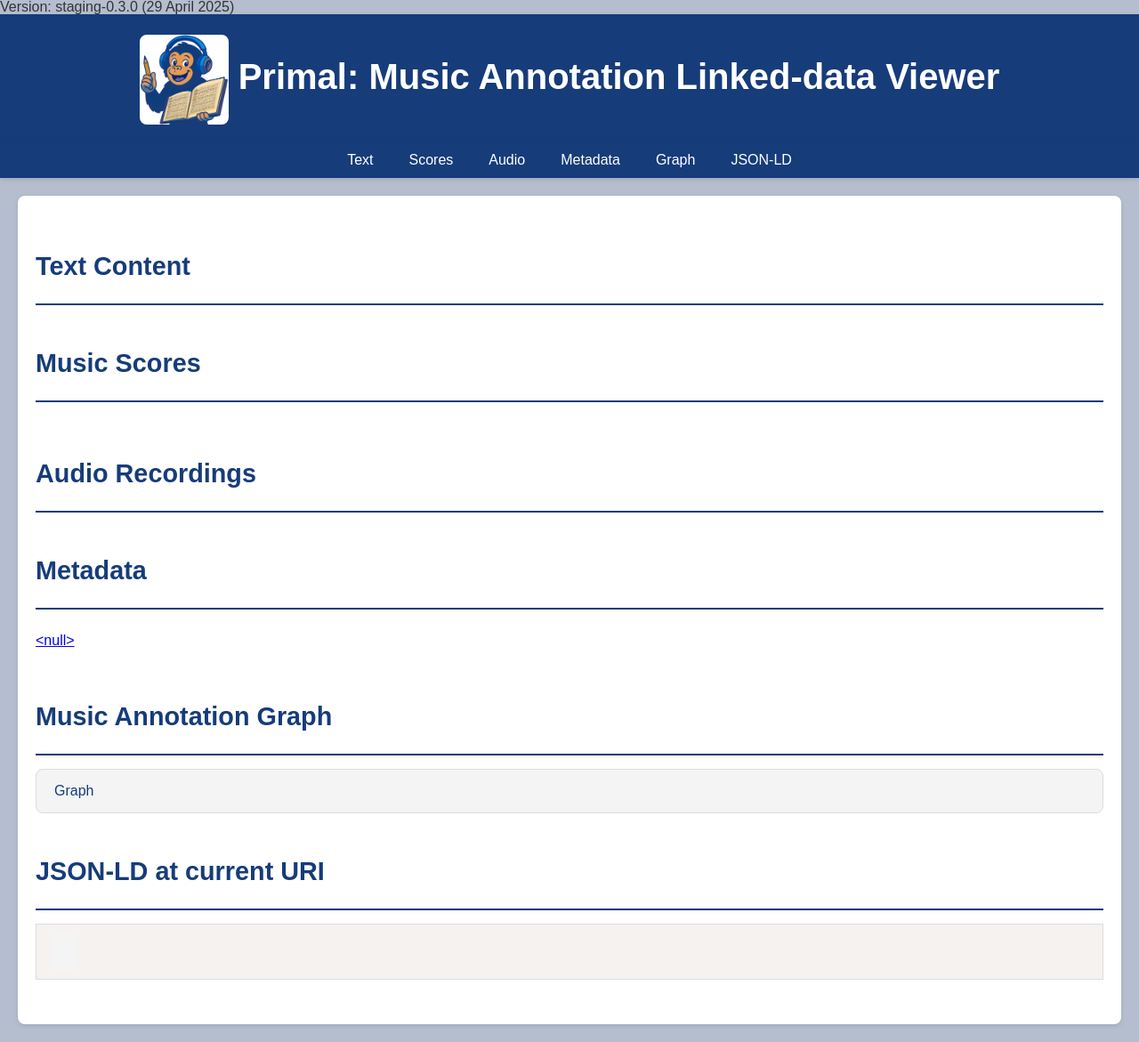
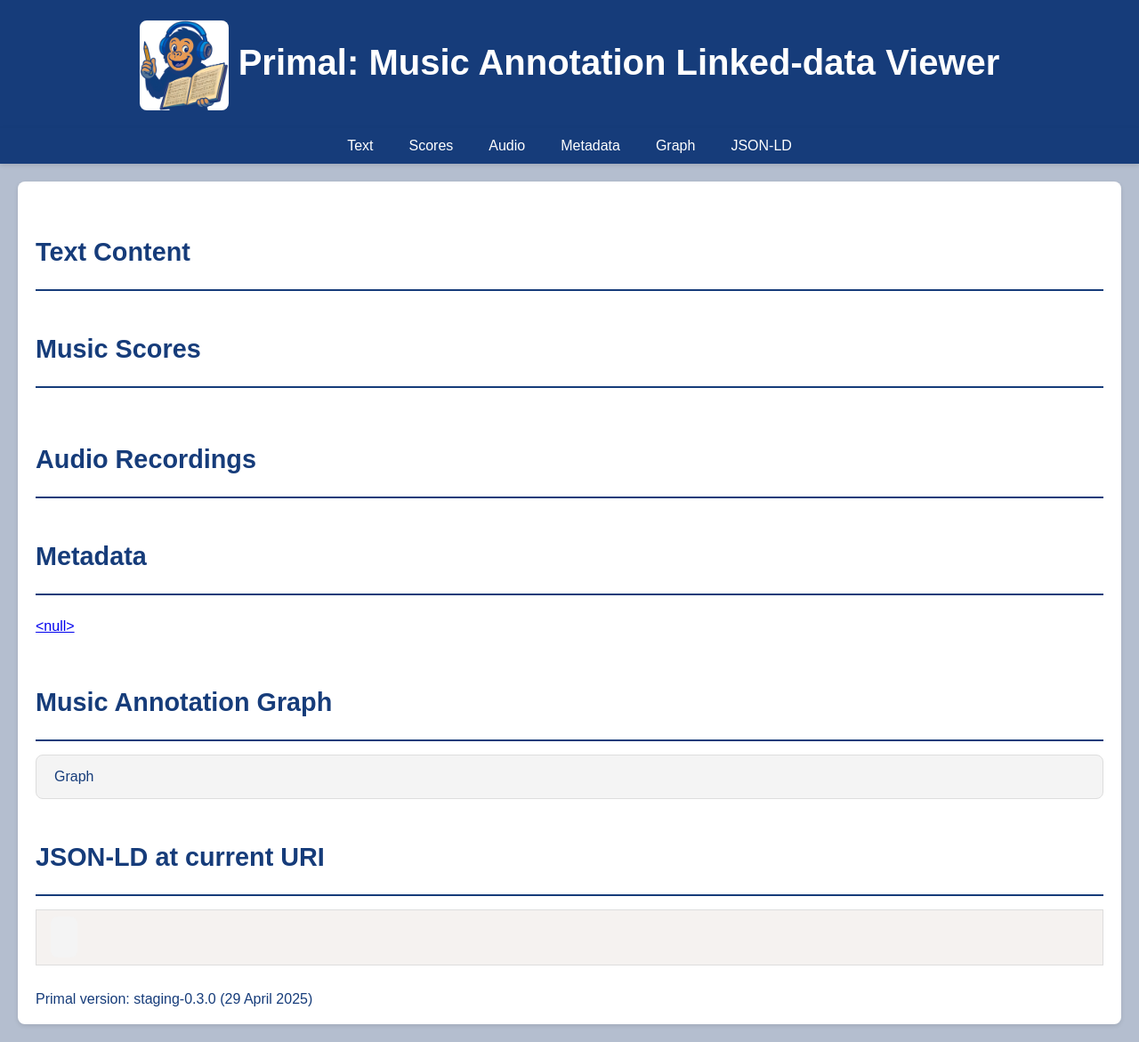
Before and after one commit to iwk-digital/primal, a plain HTML site: page index.html in a window 1280 px wide. Shown: the whole page at 89% size. Drawn offline with nearby package versions, Linux system fonts and the light colour scheme; a script that the page names is missing.

Commit message:
Move version header to footer instead

```diff
--- a/css/styles.css
+++ b/css/styles.css
@@ -11,7 +11,7 @@ html {
     scroll-padding-top: 1.5em; /* to offset sticky nav bar */
 }
 
-#version-header {
+#version-footer{
     height: 1em;
     line-height:1em;
 }
--- a/index.html
+++ b/index.html
@@ -40,7 +40,6 @@
       <a href="about.html">About</a>
       <a href="contact.html">Contact</a>
     </nav>-->
-    <div id="version-header">Version: <span id="version"></span> (<span id="date"></span>)</div>
     <header>
       <h1>
         <img src="img/logo.png" alt="logo" />
@@ -96,6 +95,7 @@
         <h2>Annotation Tools</h2>
         <div id="annotation-tools"></div>
       </section>-->
+      <div id="version-footer">Primal version: <span id="version"></span> (<span id="date"></span>)</div>
     </main>
   </body>
 </html>
```
